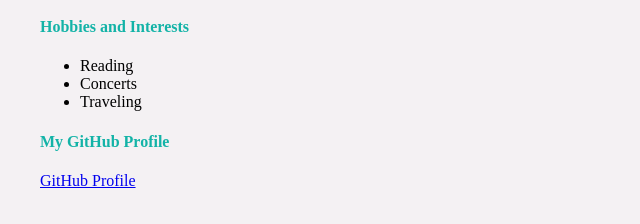
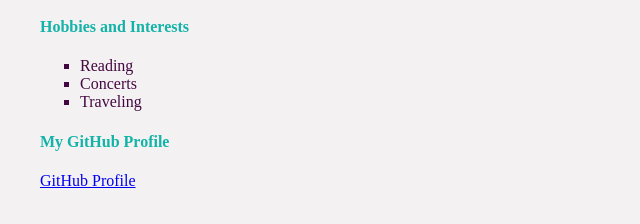
Before and after one commit to msoto2027/msoto2027.github.io, a plain HTML site: page index.html in a window 1280 px wide. Shown: the part 432-656 px from the top of the page, 0-640 px from the left. Drawn offline with Linux system fonts and the light colour scheme.

Commit message:
changed color on list .css

```diff
--- a/styles.css
+++ b/styles.css
@@ -33,3 +33,8 @@ main {
   margin: 20px auto;
   padding: 32px;
 }
+
+ul {
+  list-style-type: square;
+  color: #440840;
+}
```
Also changed, not shown: 1 other file.
